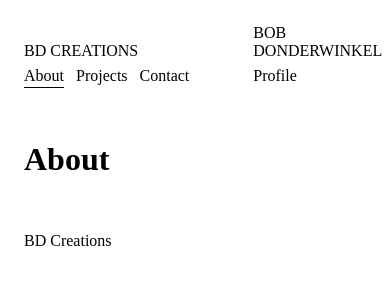
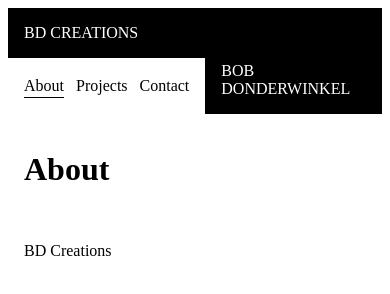
Before and after one commit to BobD/bdcreations, a Gatsby site: page /business/about in a window 390 px wide. Built offline with nearby package versions, Linux system fonts and the light colour scheme; Gatsby itself is replaced by a stand-in of ours.

Commit message:
refactor: 💡 add basic responsive menu

```diff
--- a/src/components/Layout/Layout.tsx
+++ b/src/components/Layout/Layout.tsx
@@ -3,13 +3,14 @@ import { Wrapper, Content } from "./Layout.styles"
 import { Header, Footer } from "./components"
 
 interface Layout {
+  currentPath: Header["currentPath"]
   children: React.ReactNode
 }
 
-const Layout = ({ children }: Layout) => {
+const Layout = ({ currentPath, children }: Layout) => {
   return (
     <Wrapper>
-      <Header />
+      <Header currentPath={currentPath} />
       <Content>{children}</Content>
       <Footer />
     </Wrapper>
--- a/src/components/Layout/components/Header/Header.styles.tsx
+++ b/src/components/Layout/components/Header/Header.styles.tsx
@@ -3,11 +3,15 @@ import { gap } from "../../Layout.styles"
 
 export const Wrapper = styled.header`
   display: flex;
-  align-items: flex-end;
   gap: 2rem;
   padding: ${gap};
   position: sticky;
   top: 0;
+
+  @media (max-width: 30em) {
+    gap: 0;
+    padding: 0;
+  }
 `
 
 export const Divider = styled.div`
--- a/src/components/Layout/components/Header/Header.tsx
+++ b/src/components/Layout/components/Header/Header.tsx
@@ -1,12 +1,18 @@
 import React from "react"
+import { PageProps } from "gatsby"
 import { Wrapper, Divider } from "./Header.styles"
 import { Menu } from "./components"
 
-const Header = () => (
+interface Header {
+  currentPath: PageProps["location"]["pathname"]
+}
+
+const Header = ({ currentPath }: Header) => (
   <Wrapper>
     <Menu
       title="BD Creations"
       page="business"
+      isActive={currentPath.startsWith("/business")}
       subPages={[
         { title: "About", page: "about" },
         { title: "Projects", page: "projects" },
@@ -17,6 +23,7 @@ const Header = () => (
     <Menu
       title="Bob Donderwinkel"
       page="personal"
+      isActive={currentPath.startsWith("/personal")}
       subPages={[{ title: "Profile", page: "profile" }]}
     />
   </Wrapper>
--- a/src/components/Layout/components/Header/components/Menu/Menu.styles.tsx
+++ b/src/components/Layout/components/Header/components/Menu/Menu.styles.tsx
@@ -1,5 +1,6 @@
 import styled from "styled-components"
 import { Link } from "gatsby"
+import { gap } from "../../../../Layout.styles"
 
 const transitionSpeed = "0.25s linear"
 const activeClassName = "active"
@@ -9,6 +10,12 @@ export const Wrapper = styled.div`
   flex-direction: column;
   align-items: flex-start;
   gap: 0.25rem;
+
+  @media (max-width: 30em) {
+    align-items: stretch;
+    gap: 0;
+    flex: 1;
+  }
 `
 
 const LinkWrapper = styled(Link).attrs({
@@ -28,11 +35,25 @@ const LinkWrapper = styled(Link).attrs({
 export const Title = styled(LinkWrapper)`
   font-weight: var(--textBold);
   text-transform: uppercase;
+
+  @media (max-width: 30em) {
+    display: flex;
+    align-items: flex-end;
+    color: white !important;
+    background: black;
+    padding: 1rem;
+    flex: 1;
+  }
 `
 
-export const Pages = styled.nav`
+export const Pages = styled.nav<{ active: boolean }>`
   display: flex;
   gap: 0.75rem;
+
+  @media (max-width: 30em) {
+    padding: ${gap};
+    display: ${({ active }) => (active ? "flex" : "none")};
+  }
 `
 
 export const Page = styled(LinkWrapper)`
--- a/src/components/Layout/components/Header/components/Menu/Menu.tsx
+++ b/src/components/Layout/components/Header/components/Menu/Menu.tsx
@@ -1,7 +1,9 @@
 import React from "react"
+import { PageProps } from "gatsby"
 import { Wrapper, Title, Pages, Page } from "./Menu.styles"
 
 interface Menu {
+  isActive: boolean
   title: string
   page: string
   subPages: {
@@ -10,11 +12,10 @@ interface Menu {
   }[]
 }
 
-const Menu = ({ title, page, subPages }: Menu) => {
-  return (
+const Menu = ({ title, page, subPages, isActive }: Menu) => (
   <Wrapper>
     <Title to={`/${page}`}>{title}</Title>
-      <Pages>
+    <Pages active={isActive}>
       {subPages.map(({ title, page: subPage }) => (
         <Page key={subPage} to={`/${page}/${subPage}`}>
           {title}
@@ -23,6 +24,5 @@ const Menu = ({ title, page, subPages }: Menu) => {
     </Pages>
   </Wrapper>
 )
-}
 
 export { Menu }
--- a/src/pages/business/about.tsx
+++ b/src/pages/business/about.tsx
@@ -1,8 +1,9 @@
 import React from "react"
+import { PageProps } from "gatsby"
 import { Seo, Layout, Page } from "../../components"
 
-const Business = () => (
-  <Layout>
+const Business = ({ location }: PageProps) => (
+  <Layout currentPath={location.pathname}>
     <Seo title="About" />
     <Page title="About" articles={[]} />
   </Layout>
--- a/src/pages/business/contact.tsx
+++ b/src/pages/business/contact.tsx
@@ -1,8 +1,9 @@
 import React from "react"
+import { PageProps } from "gatsby"
 import { Seo, Layout } from "../../components"
 
-const Business = () => (
-  <Layout>
+const Business = ({ location }: PageProps) => (
+  <Layout currentPath={location.pathname}>
     <Seo title="Contact" />
   </Layout>
 )
--- a/src/pages/business/index.tsx
+++ b/src/pages/business/index.tsx
@@ -1,9 +1,10 @@
 import React from "react"
+import { PageProps } from "gatsby"
 import { StaticImage } from "gatsby-plugin-image"
 import { Seo, Layout } from "../../components"
 
-const Business = () => (
-  <Layout>
+const Business = ({ location }: PageProps) => (
+  <Layout currentPath={location.pathname}>
     <Seo title="BD Creations" />
   </Layout>
 )
--- a/src/pages/business/projects.tsx
+++ b/src/pages/business/projects.tsx
@@ -1,8 +1,9 @@
 import React from "react"
+import { PageProps } from "gatsby"
 import { Seo, Layout } from "../../components"
 
-const Business = () => (
-  <Layout>
+const Business = ({ location }: PageProps) => (
+  <Layout currentPath={location.pathname}>
     <Seo title="Projects" />
   </Layout>
 )
--- a/src/pages/personal/index.tsx
+++ b/src/pages/personal/index.tsx
@@ -1,9 +1,10 @@
 import React from "react"
+import { PageProps } from "gatsby"
 import { StaticImage } from "gatsby-plugin-image"
 import { Seo, Layout } from "../../components"
 
-const Personal = () => (
-  <Layout>
+const Personal = ({ location }: PageProps) => (
+  <Layout currentPath={location.pathname}>
     <Seo title="Bob Donderwinkel" />
   </Layout>
 )
--- a/src/pages/personal/profile.tsx
+++ b/src/pages/personal/profile.tsx
@@ -1,8 +1,9 @@
 import React from "react"
+import { PageProps } from "gatsby"
 import { Seo, Layout } from "../../components"
 
-const Business = () => (
-  <Layout>
+const Business = ({ location }: PageProps) => (
+  <Layout currentPath={location.pathname}>
     <Seo title="Profile" />
   </Layout>
 )
```
Lines whose indentation alone changed are shown as unchanged.
